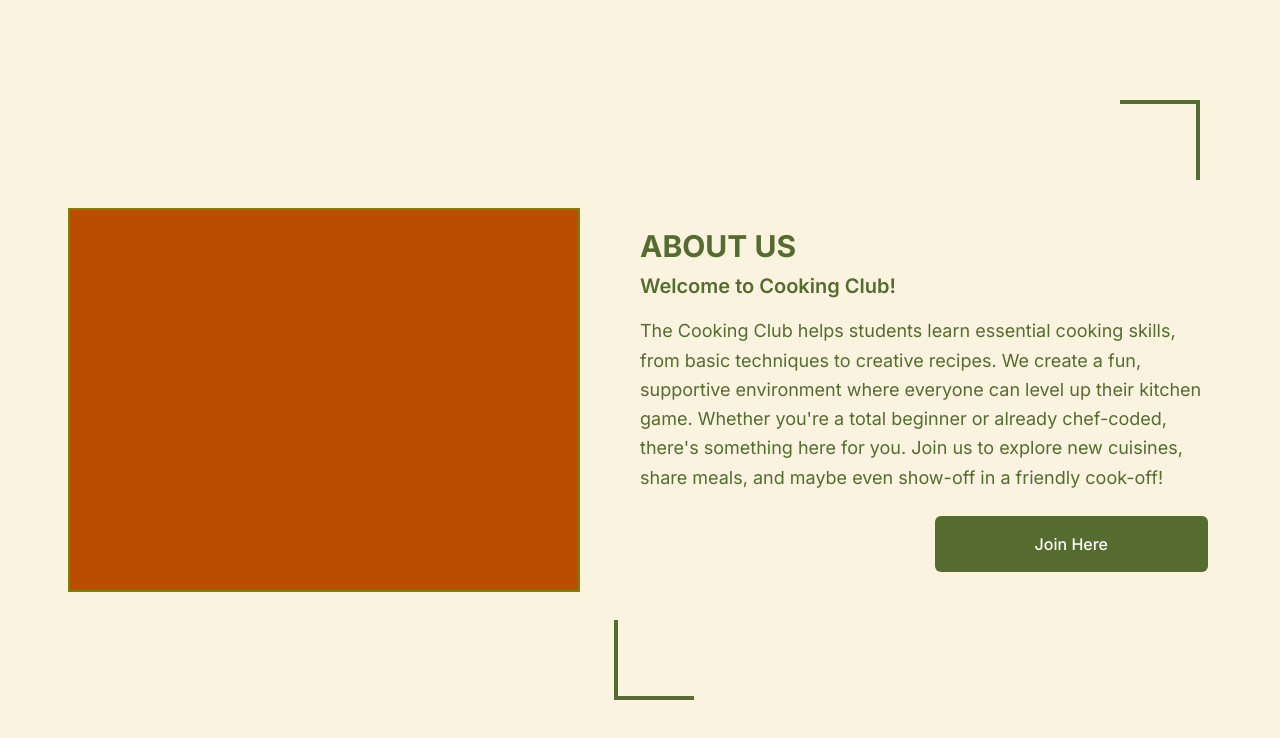
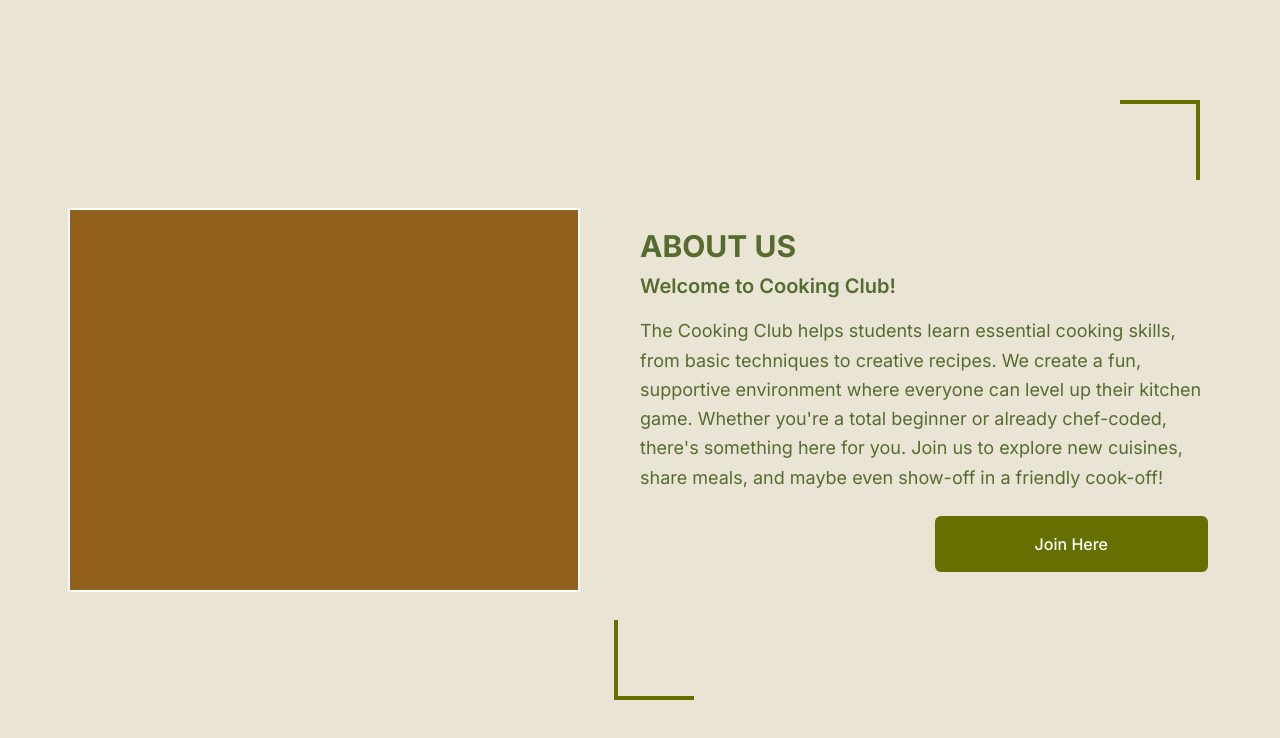
Before and after one commit to acm-ucr/cooking-website, a Next.js app: page / in a window 1280 px wide. Shown: the top 738 px of the page. Built offline with nearby package versions, Linux system fonts and the light colour scheme.

Commit message:
Fixed comments on background

```diff
--- a/src/components/home/AboutUs.tsx
+++ b/src/components/home/AboutUs.tsx
@@ -1,17 +1,17 @@
 export default function AboutUs() {
   return (
     // section is bg
-    <section className="relative flex min-h-screen flex-col items-center bg-[#FAF3E0] p-10 md:flex-row">
-      <span className="absolute top-25 right-20 h-20 w-20 border-t-4 border-r-4 border-[#556B2F]"></span>
-      <span className="absolute bottom-25 left-[48%] h-20 w-20 border-b-4 border-l-4 border-[#556B2F]"></span>
+    <section className="bg-cooking-cream-light relative flex min-h-screen flex-col items-center p-10 md:flex-row">
+      <span className="border-cooking-green absolute top-25 right-20 h-20 w-20 border-t-4 border-r-4"></span>
+      <span className="border-cooking-green absolute bottom-25 left-[48%] h-20 w-20 border-b-4 border-l-4"></span>
 
       <div className="flex flex-1 justify-center">
-        <div className="flex aspect-[4/3] w-[90%] items-center justify-center border-2 border-[#808000] bg-amber-700 text-white"></div>
+        <div className="bg-cooking-brown-dark flex aspect-[4/3] w-[90%] items-center justify-center border-2 text-white"></div>
       </div>
 
       <div className="flex-1 p-8 text-[#556B2F]">
-        <h2 className="mb-2 text-3xl font-bold">ABOUT US</h2>
-        <h3 className="mb-4 text-xl font-semibold">Welcome to Cooking Club!</h3>
+        <p className="mb-2 text-3xl font-bold">ABOUT US</p>
+        <p className="mb-4 text-xl font-semibold">Welcome to Cooking Club!</p>
         <p className="mb-6 text-lg leading-relaxed">
           The Cooking Club helps students learn essential cooking skills, from
           basic techniques to creative recipes. We create a fun, supportive
@@ -21,7 +21,7 @@ export default function AboutUs() {
           show-off in a friendly cook-off!
         </p>
         <div className="flex">
-          <button className="ml-auto rounded-md bg-[#556B2F] px-25 py-4 font-medium text-white transition hover:bg-[#668c19]">
+          <button className="bg-cooking-green hover:bg-cooking-green ml-auto rounded-md px-25 py-4 font-medium text-white transition">
             Join Here
           </button>
         </div>
```
